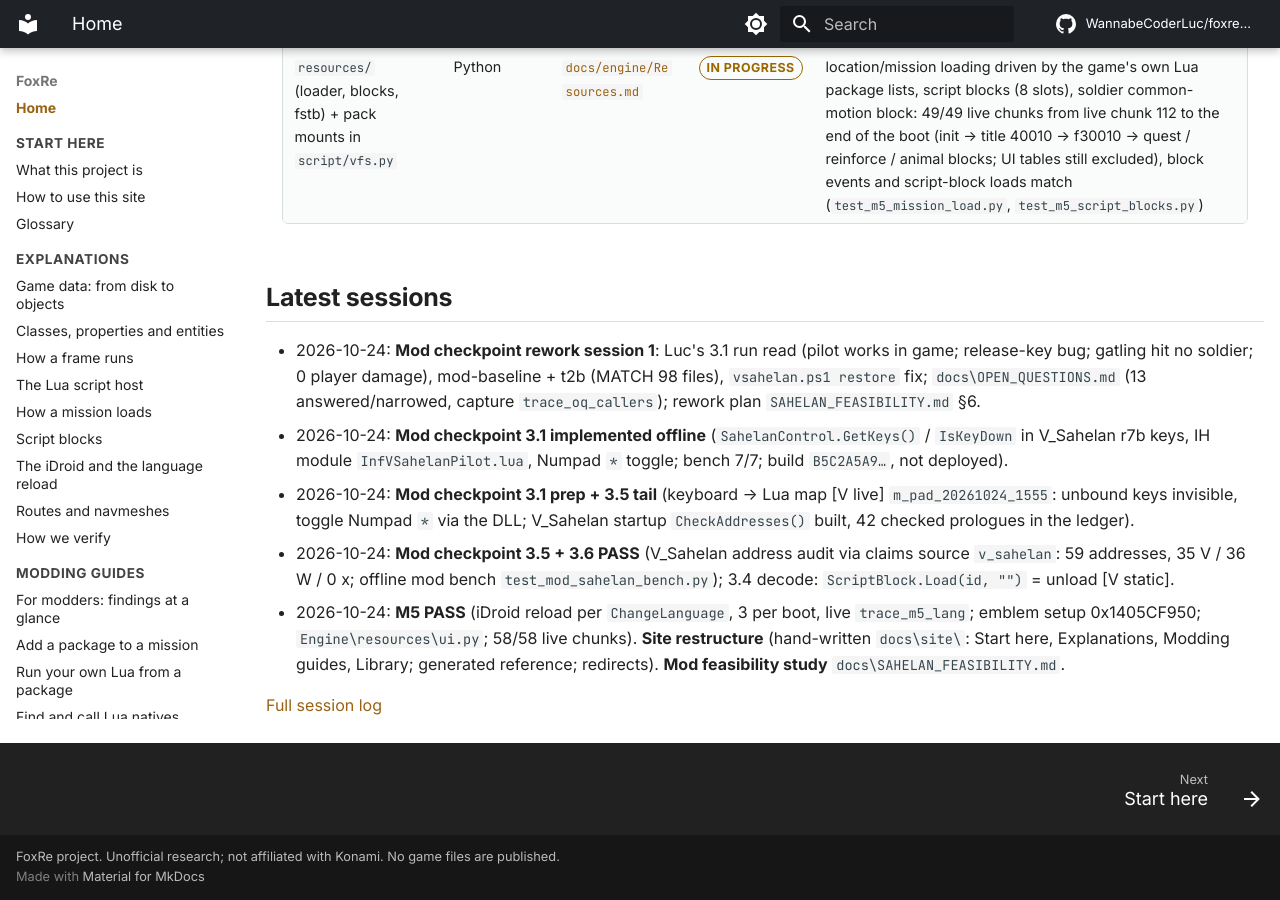
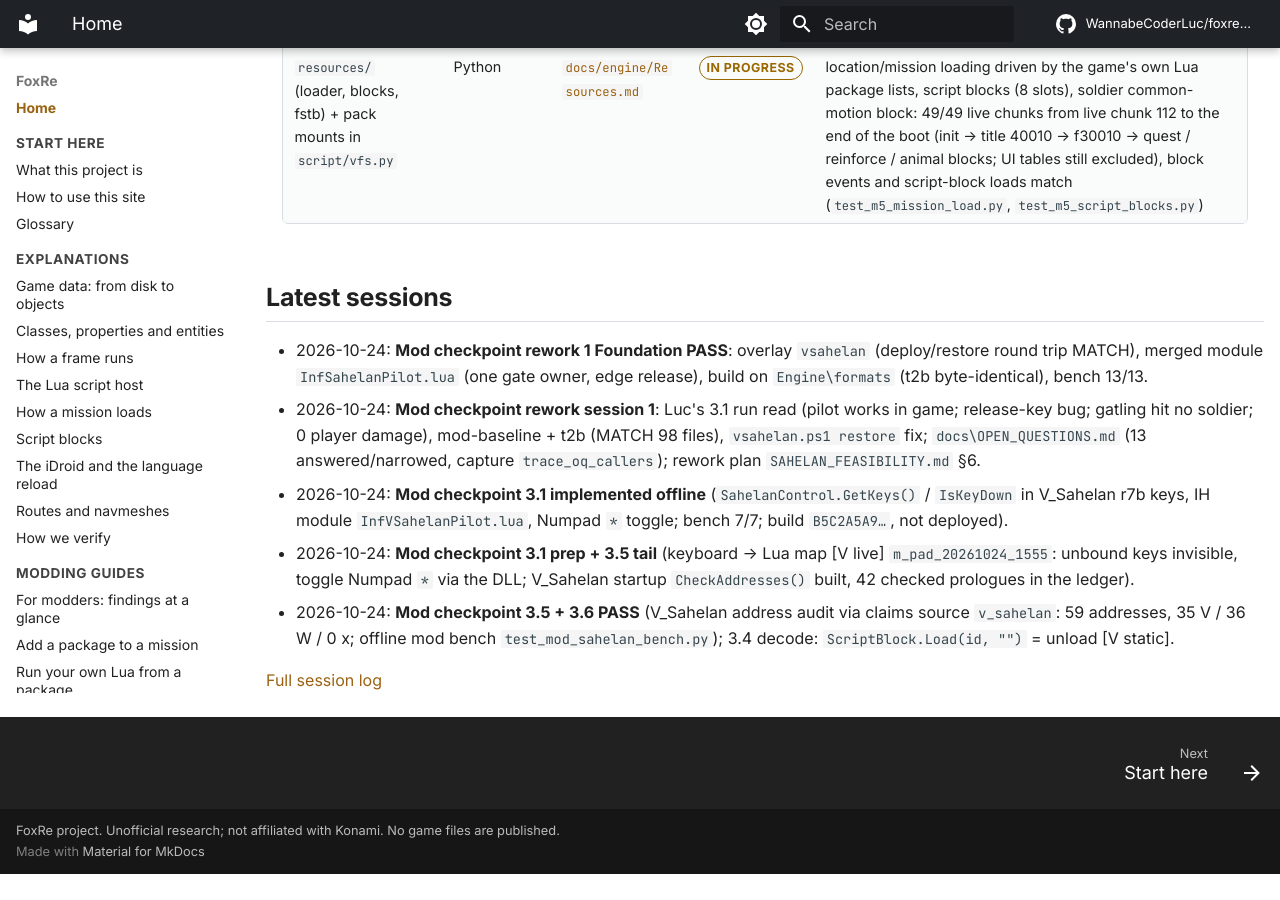
Before and after one commit to WannabeCoderLuc/foxre-wiki, an MkDocs documentation site: the page built from docs/index.md, in a window 1280 px wide and 900 px high, scrolled down 2108 px. Built offline with MkDocs 1.6.1 and Material for MkDocs 9.7.7, drawn with Linux system fonts in a browser that asks for light colours; comment, search, counter and statistics services are not loaded; after the commit the page ends 2982 px from its top, so only the background shows below that.

Commit message:
Site update 2026-10-24 (generated from project docs)

```diff
--- a/docs/index.md
+++ b/docs/index.md
@@ -79,10 +79,10 @@ PC 1.0.15.4 &middot; runtime analysis only &middot; no game files published &mid
 
 ## Latest sessions
 
+- 2026-10-24: **Mod checkpoint rework 1 Foundation PASS**: overlay `vsahelan` (deploy/restore round trip MATCH), merged module `InfSahelanPilot.lua` (one gate owner, edge release), build on `Engine\formats` (t2b byte-identical), bench 13/13.
 - 2026-10-24: **Mod checkpoint rework session 1**: Luc's 3.1 run read (pilot works in game; release-key bug; gatling hit no soldier; 0 player damage), mod-baseline + t2b (MATCH 98 files), `vsahelan.ps1 restore` fix; `docs\OPEN_QUESTIONS.md` (13 answered/narrowed, capture `trace_oq_callers`); rework plan `SAHELAN_FEASIBILITY.md` §6.
 - 2026-10-24: **Mod checkpoint 3.1 implemented offline** (`SahelanControl.GetKeys()` / `IsKeyDown` in V_Sahelan r7b keys, IH module `InfVSahelanPilot.lua`, Numpad `*` toggle; bench 7/7; build `B5C2A5A9…`, not deployed).
 - 2026-10-24: **Mod checkpoint 3.1 prep + 3.5 tail** (keyboard → Lua map [V live] `m_pad_20261024_1555`: unbound keys invisible, toggle Numpad `*` via the DLL; V_Sahelan startup `CheckAddresses()` built, 42 checked prologues in the ledger).
 - 2026-10-24: **Mod checkpoint 3.5 + 3.6 PASS** (V_Sahelan address audit via claims source `v_sahelan`: 59 addresses, 35 V / 36 W / 0 x; offline mod bench `test_mod_sahelan_bench.py`); 3.4 decode: `ScriptBlock.Load(id, "")` = unload [V static].
-- 2026-10-24: **M5 PASS** (iDroid reload per `ChangeLanguage`, 3 per boot, live `trace_m5_lang`; emblem setup 0x1405CF950; `Engine\resources\ui.py`; 58/58 live chunks). **Site restructure** (hand-written `docs\site\`: Start here, Explanations, Modding guides, Library; generated reference; redirects). **Mod feasibility study** `docs\SAHELAN_FEASIBILITY.md`.
 
 [Full session log](status/log.md)
```
Also changed, not shown: docs/status/log.md (+1 -0 lines), docs/status/roadmap.md (+1 -0 lines).
